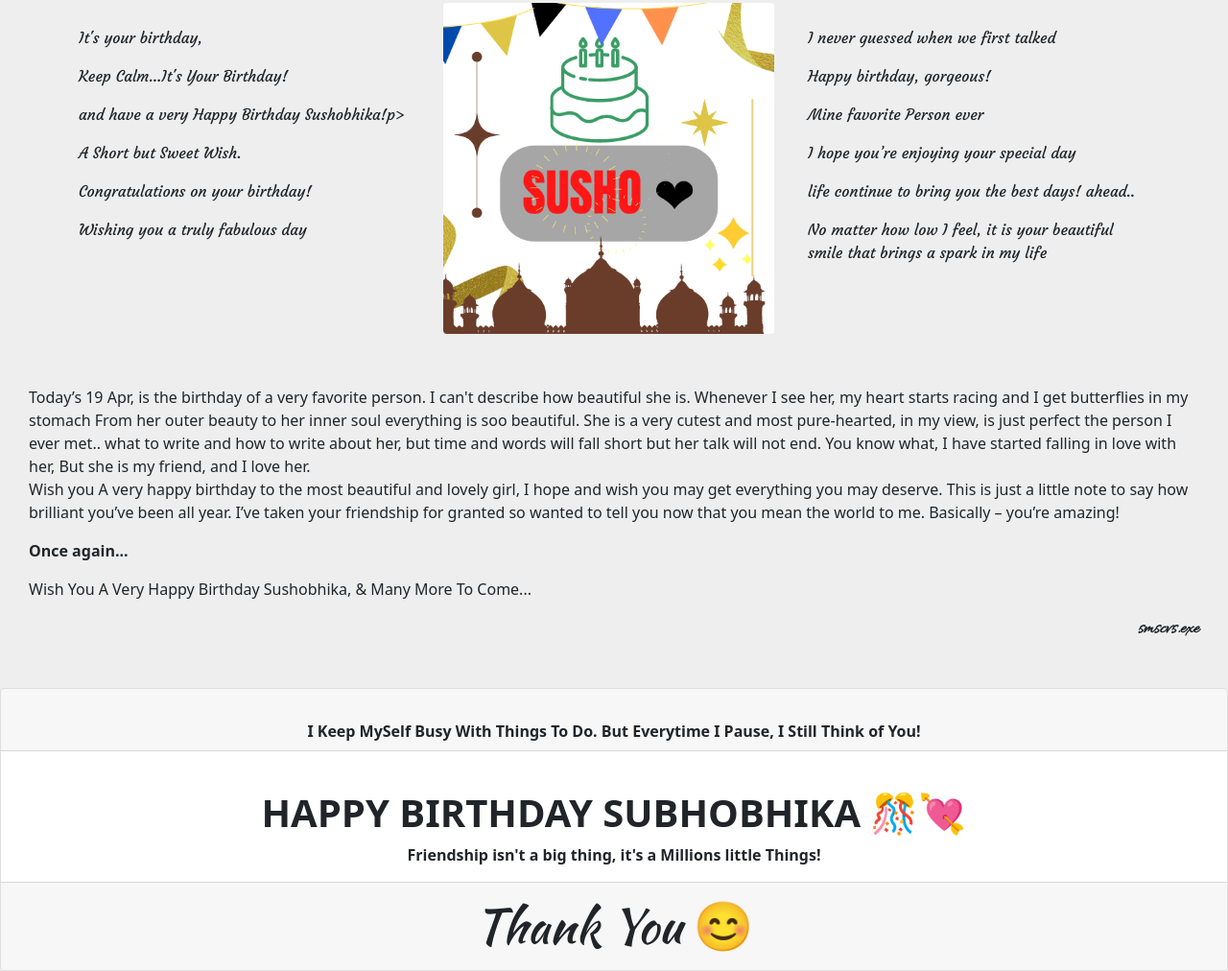
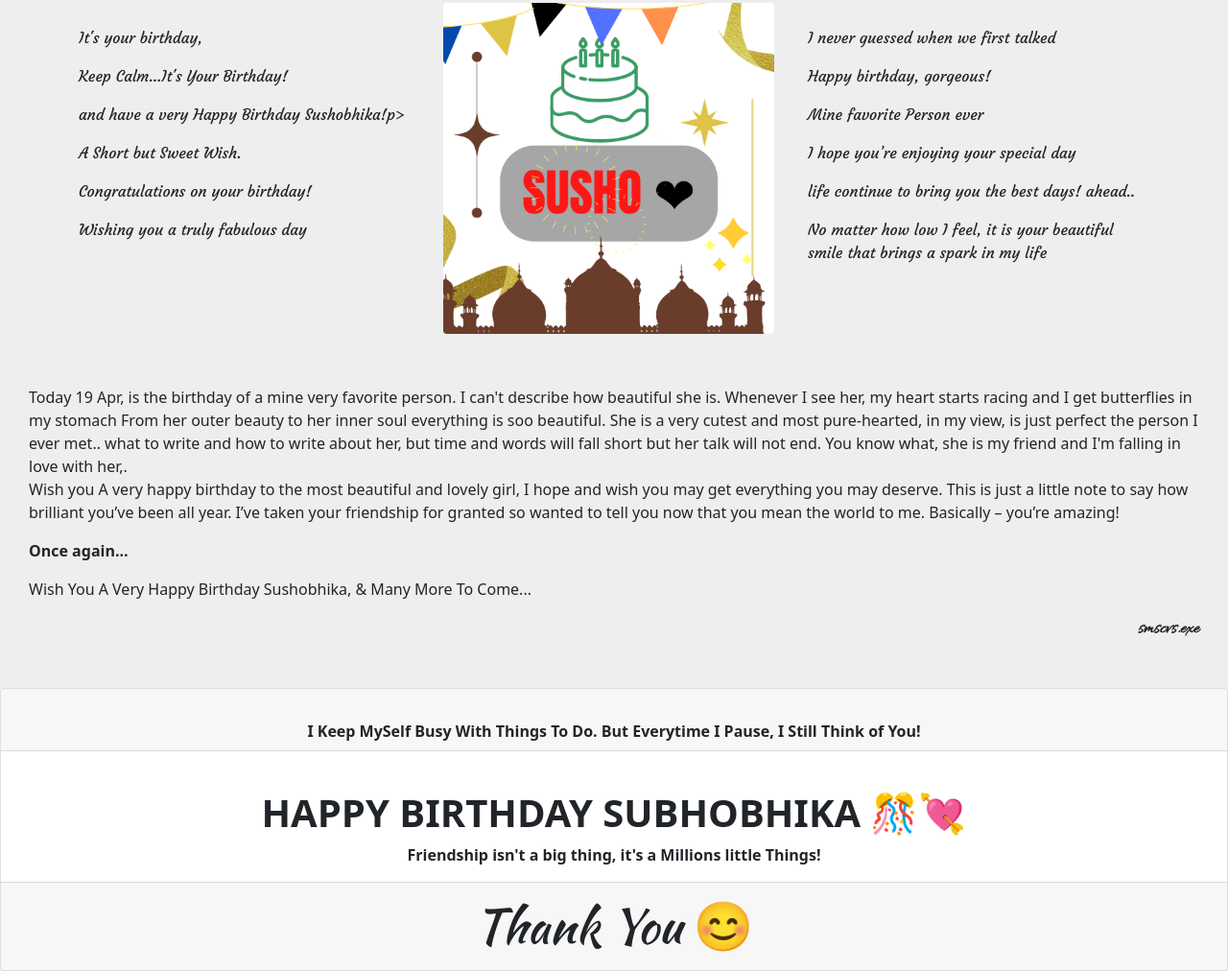
Before and after one commit to itsnayasuruwat/hcs, a plain HTML site: page index.html in a window 1280 px wide. Shown: the part 1789-2801 px from the top of the page at 96% size. Drawn offline with nearby package versions, Linux system fonts and the light colour scheme; a web font is replaced by a local one.

Commit message:
Update index.html

```diff
--- a/index.html
+++ b/index.html
@@ -211,15 +211,15 @@
 
     <span style="display: inline-block; align=justify; margin: 20px; padding: 10px; font-size: 16px;">
         <p>
-            Today’s 19 Apr, is the birthday of a very favorite person. I can't describe how beautiful she is. Whenever I see her,
+            Today 19 Apr, is the birthday of a mine very favorite person. I can't describe how beautiful she is. Whenever I see her,
 			my heart starts racing and I get butterflies in my stomach
 			From her outer beauty to her inner soul everything is soo beautiful. She is a very cutest and most pure-hearted, in my view, is just perfect
 			the person I ever met..
 
 
 			 what to write and how to write about her, but time and words will fall short but her talk will not end. You know what,
-			 I have started falling in love with her, But she is my friend, and I love her.<br>
-            Wish you A very happy birthday to the most beautiful and lovely girl, I hope and wish you may get everything you may deserve.
+		she is my friend and I'm falling in love with her,.<br>
+		Wish you A very happy birthday to the most beautiful and lovely girl, I hope and wish you may get everything you may deserve.
 
             This is just a little note to say how brilliant you’ve been all year. I’ve taken your friendship for granted so wanted to
 			tell you now that you mean the world to me. Basically – you’re amazing!
```
